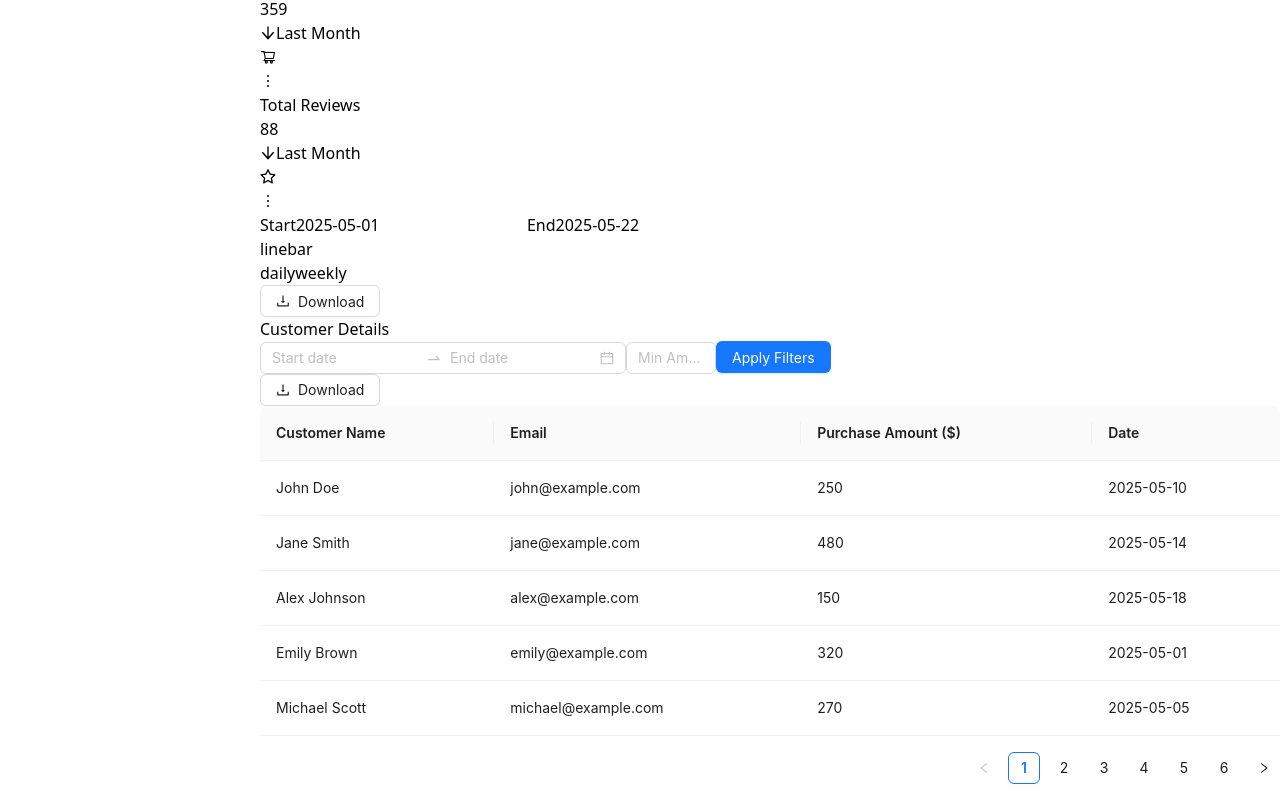
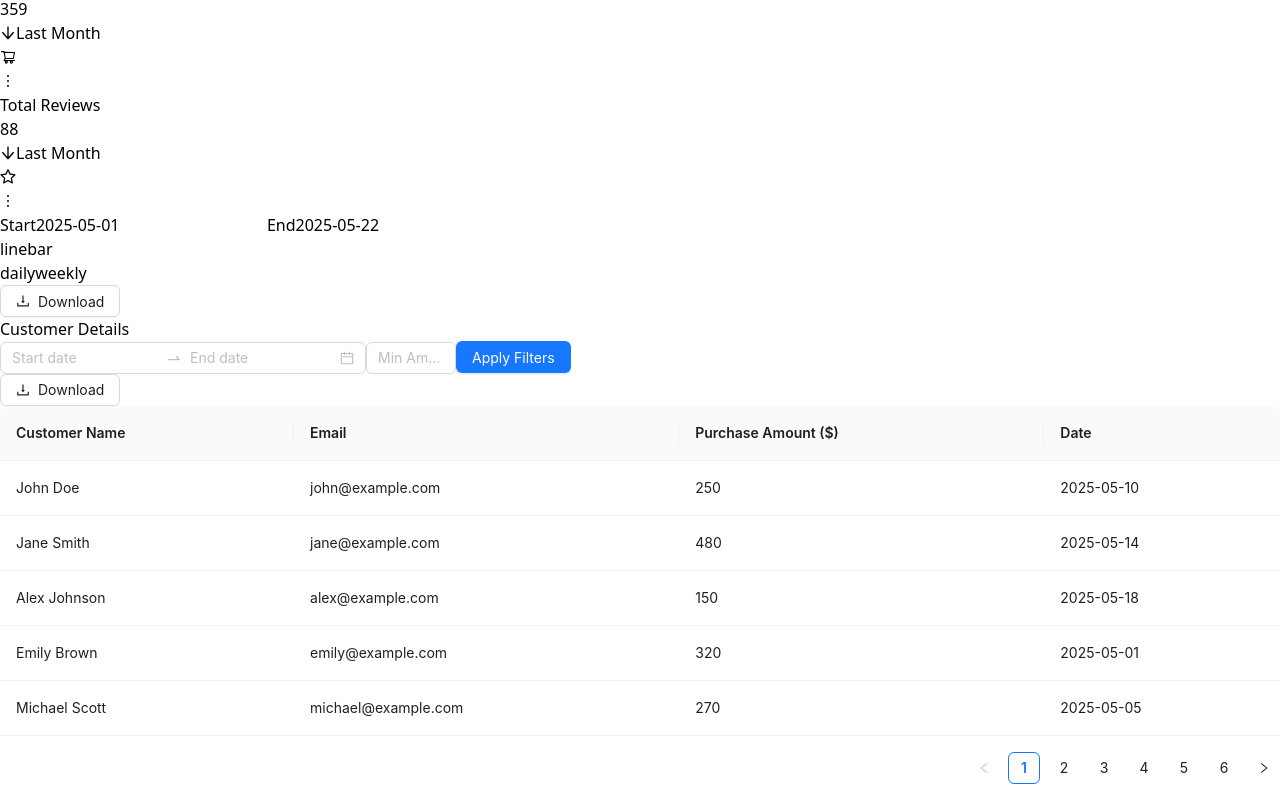
Before and after one commit to harun708280/SalesDashboard-DotPro...., a React (Vite) app in the folder sales-dashboard/: page /dashboard in a window 1280 px wide. Shown: the part 1531-2331 px from the top of the page. Built offline with nearby package versions, Linux system fonts and the light colour scheme.

Commit message:
responsive login

```diff
--- /dev/null
+++ b/sales-dashboard/src/Data/customerData.js
@@ -0,0 +1,34 @@
+// /src/data/customerData.js
+
+export const customerData = [
+  { key: "1", name: "John Doe", email: "john@example.com", amount: 250, date: "2025-05-10" },
+    { key: "2", name: "Jane Smith", email: "jane@example.com", amount: 480, date: "2025-05-14" },
+    { key: "3", name: "Alex Johnson", email: "alex@example.com", amount: 150, date: "2025-05-18" },
+    { key: "4", name: "Emily Brown", email: "emily@example.com", amount: 320, date: "2025-05-01" },
+    { key: "5", name: "Michael Scott", email: "michael@example.com", amount: 270, date: "2025-05-05" },
+    { key: "6", name: "Dwight Schrute", email: "dwight@example.com", amount: 390, date: "2025-05-03" },
+    { key: "7", name: "Pam Beesly", email: "pam@example.com", amount: 180, date: "2025-05-07" },
+    { key: "8", name: "Jim Halpert", email: "jim@example.com", amount: 440, date: "2025-05-11" },
+    { key: "9", name: "Stanley Hudson", email: "stanley@example.com", amount: 210, date: "2025-05-13" },
+    { key: "10", name: "Kevin Malone", email: "kevin@example.com", amount: 160, date: "2025-05-15" },
+    { key: "11", name: "Angela Martin", email: "angela@example.com", amount: 300, date: "2025-05-04" },
+    { key: "12", name: "Oscar Martinez", email: "oscar@example.com", amount: 290, date: "2025-05-06" },
+    { key: "13", name: "Phyllis Vance", email: "phyllis@example.com", amount: 310, date: "2025-05-09" },
+    { key: "14", name: "Meredith Palmer", email: "meredith@example.com", amount: 120, date: "2025-05-08" },
+    { key: "15", name: "Creed Bratton", email: "creed@example.com", amount: 500, date: "2025-05-12" },
+    { key: "16", name: "Ryan Howard", email: "ryan@example.com", amount: 230, date: "2025-05-16" },
+    { key: "17", name: "Kelly Kapoor", email: "kelly@example.com", amount: 270, date: "2025-05-17" },
+    { key: "18", name: "Toby Flenderson", email: "toby@example.com", amount: 200, date: "2025-05-19" },
+    { key: "19", name: "Darryl Philbin", email: "darryl@example.com", amount: 350, date: "2025-05-20" },
+    { key: "20", name: "Roy Anderson", email: "roy@example.com", amount: 130, date: "2025-05-02" },
+    { key: "21", name: "Jan Levinson", email: "jan@example.com", amount: 480, date: "2025-05-21" },
+    { key: "22", name: "David Wallace", email: "david@example.com", amount: 390, date: "2025-05-22" },
+    { key: "23", name: "Charles Miner", email: "charles@example.com", amount: 260, date: "2025-05-23" },
+    { key: "24", name: "Holly Flax", email: "holly@example.com", amount: 330, date: "2025-05-24" },
+    { key: "25", name: "Gabe Lewis", email: "gabe@example.com", amount: 170, date: "2025-05-25" },
+    { key: "26", name: "Clark Green", email: "clark@example.com", amount: 210, date: "2025-05-26" },
+    { key: "27", name: "Pete Miller", email: "pete@example.com", amount: 140, date: "2025-05-27" },
+    { key: "28", name: "Nellie Bertram", email: "nellie@example.com", amount: 260, date: "2025-05-28" },
+    { key: "29", name: "Andy Bernard", email: "andy@example.com", amount: 190, date: "2025-05-29" },
+    { key: "30", name: "Robert California", email: "robert@example.com", amount: 450, date: "2025-05-30" },
+];
--- a/sales-dashboard/src/Layout/Layout.jsx
+++ b/sales-dashboard/src/Layout/Layout.jsx
@@ -1,32 +1,43 @@
 import React, { useState } from "react";
 import SidebarMenu from "../components/SidebarMenu";
 import TopHeader from "../components/TopHeader";
-import { Outlet } from "react-router-dom";
+import { Outlet, useLocation } from "react-router-dom";
 
 const Layout = () => {
   const [collapsed, setCollapsed] = useState(false);
   const [visible, setVisible] = useState(false);
 
+  const location = useLocation();
+
+
+  const hideLayoutPaths = ["/"];
+  const hideLayout = hideLayoutPaths.includes(location.pathname);
+
   return (
     <div className="min-h-screen bg-gray-50 flex flex-col">
+      {!hideLayout && (
         <TopHeader
           collapsed={collapsed}
           setCollapsed={setCollapsed}
           visible={visible}
           setVisible={setVisible}
         />
+      )}
 
       <div className="flex flex-1">
+        {!hideLayout && (
           <SidebarMenu
             collapsed={collapsed}
             setCollapsed={setCollapsed}
             visible={visible}
             setVisible={setVisible}
           />
+        )}
 
         <main
-          className="flex-1 p-4 min-h-[calc(100vh-80px)] overflow-auto transition-all duration-300"
-          style={{ marginLeft: collapsed ? 0 : 260 }}
+          className={`flex-1  min-h-[calc(100vh-80px)] overflow-auto transition-all duration-300 ${
+            !hideLayout && !collapsed ? "ml-[260px] p-4" : ""
+          }`}
         >
           <Outlet />
         </main>
--- a/sales-dashboard/src/components/CustomerTable.jsx
+++ b/sales-dashboard/src/components/CustomerTable.jsx
@@ -4,7 +4,6 @@ import {
   InputNumber,
   Button,
   DatePicker,
-  Space,
   Dropdown,
   Menu,
 } from "antd";
@@ -13,73 +12,24 @@ import dayjs from "dayjs";
 import html2canvas from "html2canvas";
 import jsPDF from "jspdf";
 import { saveAs } from "file-saver";
+import { customerData } from "../Data/customerData";
 
 const { RangePicker } = DatePicker;
 
-const data = [
-  { key: "1", name: "John Doe", email: "john@example.com", amount: 250, date: "2025-05-10" },
-  { key: "2", name: "Jane Smith", email: "jane@example.com", amount: 480, date: "2025-05-14" },
-  { key: "3", name: "Alex Johnson", email: "alex@example.com", amount: 150, date: "2025-05-18" },
-  { key: "4", name: "Emily Brown", email: "emily@example.com", amount: 320, date: "2025-05-01" },
-  { key: "5", name: "Michael Scott", email: "michael@example.com", amount: 270, date: "2025-05-05" },
-  { key: "6", name: "Dwight Schrute", email: "dwight@example.com", amount: 390, date: "2025-05-03" },
-  { key: "7", name: "Pam Beesly", email: "pam@example.com", amount: 180, date: "2025-05-07" },
-  { key: "8", name: "Jim Halpert", email: "jim@example.com", amount: 440, date: "2025-05-11" },
-  { key: "9", name: "Stanley Hudson", email: "stanley@example.com", amount: 210, date: "2025-05-13" },
-  { key: "10", name: "Kevin Malone", email: "kevin@example.com", amount: 160, date: "2025-05-15" },
-  { key: "11", name: "Angela Martin", email: "angela@example.com", amount: 300, date: "2025-05-04" },
-  { key: "12", name: "Oscar Martinez", email: "oscar@example.com", amount: 290, date: "2025-05-06" },
-  { key: "13", name: "Phyllis Vance", email: "phyllis@example.com", amount: 310, date: "2025-05-09" },
-  { key: "14", name: "Meredith Palmer", email: "meredith@example.com", amount: 120, date: "2025-05-08" },
-  { key: "15", name: "Creed Bratton", email: "creed@example.com", amount: 500, date: "2025-05-12" },
-  { key: "16", name: "Ryan Howard", email: "ryan@example.com", amount: 230, date: "2025-05-16" },
-  { key: "17", name: "Kelly Kapoor", email: "kelly@example.com", amount: 270, date: "2025-05-17" },
-  { key: "18", name: "Toby Flenderson", email: "toby@example.com", amount: 200, date: "2025-05-19" },
-  { key: "19", name: "Darryl Philbin", email: "darryl@example.com", amount: 350, date: "2025-05-20" },
-  { key: "20", name: "Roy Anderson", email: "roy@example.com", amount: 130, date: "2025-05-02" },
-  { key: "21", name: "Jan Levinson", email: "jan@example.com", amount: 480, date: "2025-05-21" },
-  { key: "22", name: "David Wallace", email: "david@example.com", amount: 390, date: "2025-05-22" },
-  { key: "23", name: "Charles Miner", email: "charles@example.com", amount: 260, date: "2025-05-23" },
-  { key: "24", name: "Holly Flax", email: "holly@example.com", amount: 330, date: "2025-05-24" },
-  { key: "25", name: "Gabe Lewis", email: "gabe@example.com", amount: 170, date: "2025-05-25" },
-  { key: "26", name: "Clark Green", email: "clark@example.com", amount: 210, date: "2025-05-26" },
-  { key: "27", name: "Pete Miller", email: "pete@example.com", amount: 140, date: "2025-05-27" },
-  { key: "28", name: "Nellie Bertram", email: "nellie@example.com", amount: 260, date: "2025-05-28" },
-  { key: "29", name: "Andy Bernard", email: "andy@example.com", amount: 190, date: "2025-05-29" },
-  { key: "30", name: "Robert California", email: "robert@example.com", amount: 450, date: "2025-05-30" },
-];
-
-
 const CustomerTable = () => {
-  const [filteredData, setFilteredData] = useState(data);
+  const [filteredData, setFilteredData] = useState(customerData);
   const [amount, setAmount] = useState(null);
   const [dateRange, setDateRange] = useState(null);
 
   const columns = [
-    {
-      title: "Customer Name",
-      dataIndex: "name",
-      key: "name",
-    },
-    {
-      title: "Email",
-      dataIndex: "email",
-      key: "email",
-    },
-    {
-      title: "Purchase Amount ($)",
-      dataIndex: "amount",
-      key: "amount",
-    },
-    {
-      title: "Date",
-      dataIndex: "date",
-      key: "date",
-    },
+    { title: "Customer Name", dataIndex: "name", key: "name" },
+    { title: "Email", dataIndex: "email", key: "email" },
+    { title: "Purchase Amount ($)", dataIndex: "amount", key: "amount" },
+    { title: "Date", dataIndex: "date", key: "date" },
   ];
 
   const handleFilter = () => {
-    let filtered = [...data];
+    let filtered = [...customerData];
 
     if (amount) {
       filtered = filtered.filter((item) => item.amount >= amount);
@@ -141,34 +91,45 @@ const CustomerTable = () => {
   );
 
   return (
-    <div className="p-4 mx-4 bg-white rounded-lg shadow-md">
-      <h2 className="text-xl font-semibold mb-4">Customer Details</h2>
+    <div className="p-4 bg-white rounded-xl shadow-md mx-2 md:mx-4">
+      <h2 className="text-2xl font-semibold mb-6 text-gray-800">
+        Customer Details
+      </h2>
 
-      <div className="mb-4 flex justify-between flex-wrap">
-        <div className="flex-wrap flex gap-3">
-          <RangePicker onChange={(dates) => setDateRange(dates)} />
+      <div className="flex flex-col md:flex-row justify-between gap-4 flex-wrap mb-6">
+        <div className="flex flex-col sm:flex-row gap-3 flex-wrap w-full md:w-auto">
+          <RangePicker
+            className="w-full sm:w-auto"
+            onChange={(dates) => setDateRange(dates)}
+          />
           <InputNumber
             min={0}
             placeholder="Min Amount"
             value={amount}
+            className="w-full sm:w-auto"
             onChange={(value) => setAmount(value)}
           />
-          <Button type="primary" onClick={handleFilter}>
+          <Button type="primary" className="w-full sm:w-auto" onClick={handleFilter}>
             Apply Filters
           </Button>
         </div>
 
-        {/* Download Dropdown Button */}
         <Dropdown overlay={downloadMenu} placement="bottomRight" arrow>
-          <Button icon={<DownloadOutlined />}>Download</Button>
+          <Button
+            icon={<DownloadOutlined />}
+            className="w-full sm:w-auto"
+          >
+            Download
+          </Button>
         </Dropdown>
       </div>
 
-      <div id="customer-table">
+      <div id="customer-table" className="overflow-auto">
         <Table
           columns={columns}
           dataSource={filteredData}
           pagination={{ pageSize: 5 }}
+          className="min-w-[600px]"
         />
       </div>
     </div>
--- a/sales-dashboard/src/components/SalesChart.jsx
+++ b/sales-dashboard/src/components/SalesChart.jsx
@@ -102,7 +102,7 @@ const SalesChart = () => {
   );
 
   return (
-    <div className="bg-white mx-2 sm:mx-4 border my-6 sm:my-12 py-4 px-2 sm:px-4 rounded-xl shadow">
+    <div className="bg-white mx-2 md:mx-4 border my-6 sm:my-12 py-4 px-2 sm:px-4 rounded-xl shadow">
       <div className="flex  lg:flex-row flex-wrap items-center justify-between gap-4 mb-4">
         <div className="flex items-center gap-2 flex-wrap">
           <span className="px-3 py-1 rounded text-sm font-medium uppercase bg-blue-600 text-white ml-0">
--- a/sales-dashboard/src/page/FAQSettings.jsx
+++ b/sales-dashboard/src/page/FAQSettings.jsx
@@ -19,7 +19,7 @@ const FAQSettings = () => {
 
   return (
     <div className="p-4 mx-4  bg-white rounded shadow">
-      <div className="flex justify-between items-center mb-4">
+      <div className="flex justify-between flex-wrap items-center mb-4">
         <h2 className="text-xl font-semibold">FAQ Settings</h2>
         <Button
           type="primary"
```
Also changed, not shown: sales-dashboard/src/page/Login.jsx (+4 -4 lines), sales-dashboard/public/login-Bg.png (added). Lines whose indentation alone changed are shown as unchanged.
